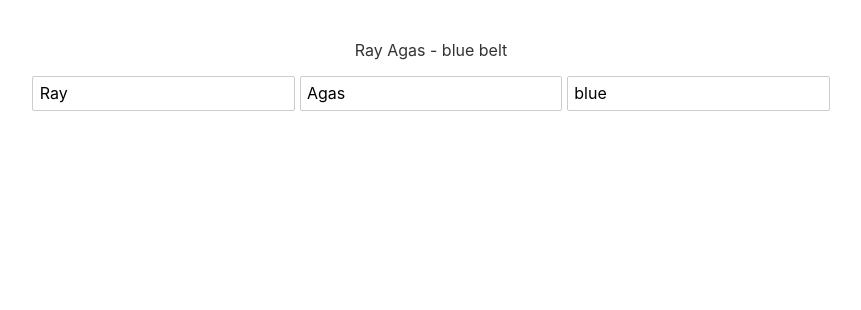
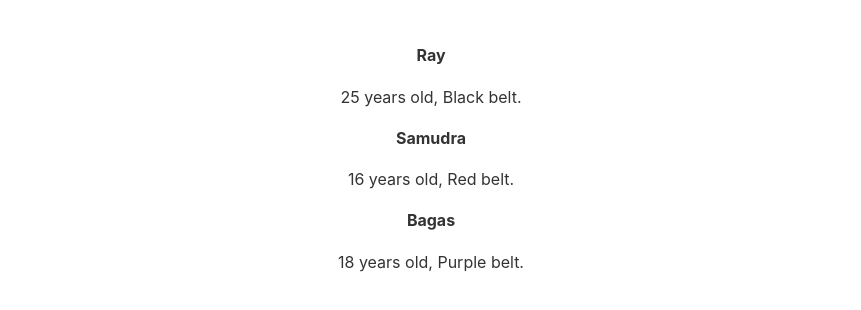
Before and after one commit to raybagas7/svelte-intro-ntk, a Svelte app: page / in a window 1280 px wide. Shown: the top 310 px of the page, without its empty margins (209-1070 px from the left). Built offline with nearby package versions, Linux system fonts and the light colour scheme.

Commit message:
feat(loops in svelte): - apply loops in svelt with #each and conditional :else syntax

```diff
--- a/src/App.svelte
+++ b/src/App.svelte
@@ -1,30 +1,20 @@
 <script>
-	let firstName = "Ray";
-	let lastName = "Agas";
-	let beltColour = "blue"
-
-	// Simplified value / reactive value
-	$: fullName = `${firstName} ${lastName}`
-	// reactive statement
-	$: {
-		console.log(beltColour)
-		console.log(fullName)
-	}
-
-	const handleClick = () => {
-		beltColour = 'red'
-	}
-
-	const handleInput = (e) => {
-		beltColour = e.target.value
-	}
+	let people = [
+		{name: 'Ray', beltColor: "Black", age: 25, id:1},
+		{name: 'Samudra', beltColor: "Red", age: 16, id:2},
+		{name: 'Bagas', beltColor: "Purple", age: 18, id:3}
+	]
 </script>
 
 <main>
-	<p>{fullName} - {beltColour} belt</p>
-	<input type="text" bind:value={firstName}/>
-	<input type="text" bind:value={lastName}/>
-	<input type="text" bind:value={beltColour}/>
+	{#each people as person (person.id)}
+		<div>
+			<h4>{person.name}</h4>
+			<p>{person.age} years old, {person.beltColor} belt.</p>
+		</div>
+	{:else}
+		<p>There are no people to show...</p>
+	{/each}
 </main>
 
 <style>
@@ -35,12 +25,7 @@
 		margin: 0 auto;
 	}
 
-	h1 {
-		color: #ff3e00;
-		text-transform: uppercase;
-		font-size: 4em;
-		font-weight: 100;
-	}
+
 
 	@media (min-width: 640px) {
 		main {
```
